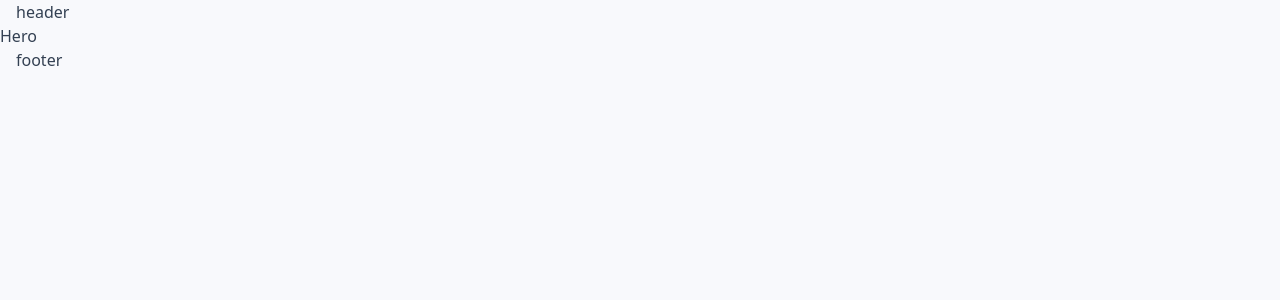
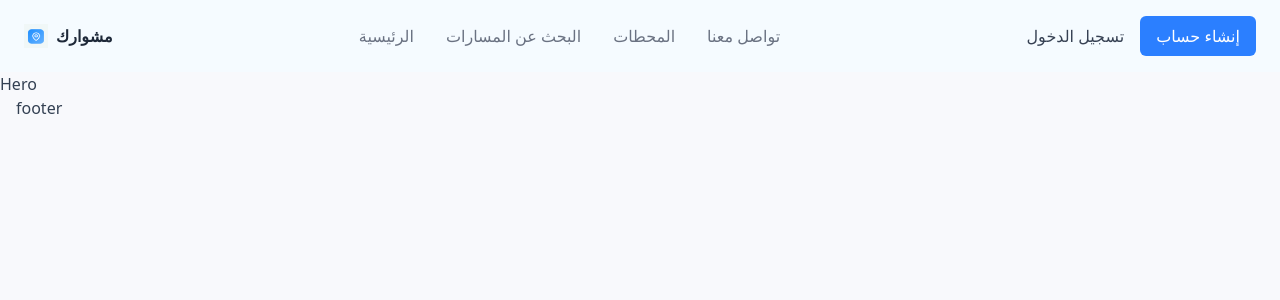
Before and after one commit to BadHunterN1/Meshwark, a React (Vite) app: page / in a window 1280 px wide. Shown: the top 300 px of the page. Built offline with nearby package versions, Linux system fonts and the light colour scheme.

Commit message:
Created header

```diff
--- a/src/components/Header.jsx
+++ b/src/components/Header.jsx
@@ -1,7 +1,61 @@
+import { AlignJustify, X } from "lucide-react";
+import React, { useState } from "react";
+
 export default function Header() {
-	return (
-		<header>
-			<nav className="wrapper">header</nav>
-		</header>
-	);
+  const [isMenuOpen, setIsMenuOpen] = useState(false);
+
+  return (
+    <nav className="bg-[#f5fbff] px-6 py-4 flex items-center justify-between rtl relative">
+      <div className="flex items-center gap-2">
+        <img src="/logo.png" alt="Logo" className="w-6 h-6" />
+        <span className="font-semibold text-gray-800">مشوارك</span>
+      </div>
+
+      <ul className="hidden md:flex gap-8 text-gray-500 font-medium">
+        <li>الرئيسية</li>
+        <li>البحث عن المسارات</li>
+        <li>المحطات</li>
+        <li>تواصل معنا</li>
+      </ul>
+
+      <div className="hidden md:flex items-center gap-4">
+        <span className="text-gray-700">تسجيل الدخول</span>
+        <button className="bg-blue-500 text-white rounded-md px-4 py-2 hover:bg-blue-600 transition">
+          إنشاء حساب
+        </button>
+      </div>
+
+      <button
+        className="md:hidden text-gray-700"
+        onClick={() => setIsMenuOpen(!isMenuOpen)}
+      >
+        {isMenuOpen ? <X /> : <AlignJustify />}
+      </button>
+
+      {isMenuOpen && (
+        <div className="absolute top-full right-0 w-full bg-white shadow-md md:hidden text-right z-50">
+          <ul className="flex flex-col gap-4 px-6 py-4 text-gray-700 font-medium">
+            <hr className="border-t border-gray-300" />
+
+            <li>الرئيسية</li>
+            <li>البحث عن المسارات</li>
+            <li>المحطات</li>
+            <li>تواصل معنا</li>
+            <hr className="border-t border-gray-300" />
+
+            <li>
+              <button className="w-full bg-white-500 text-black rounded-md px-4 py-2 hover:bg-white-600 transition">
+                تسجيل الدخول
+              </button>
+            </li>
+            <li>
+              <button className="w-full bg-blue-500 text-white rounded-md px-4 py-2 hover:bg-blue-600 transition">
+                إنشاء حساب
+              </button>
+            </li>
+          </ul>
+        </div>
+      )}
+    </nav>
+  );
 }
```
Also changed, not shown: public/logo.png (added).
